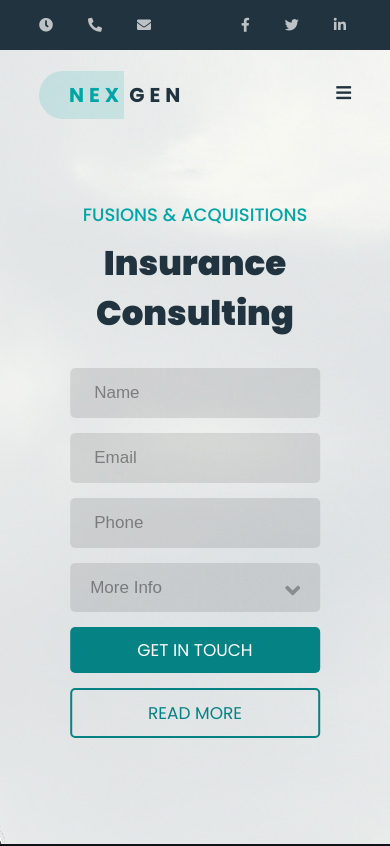
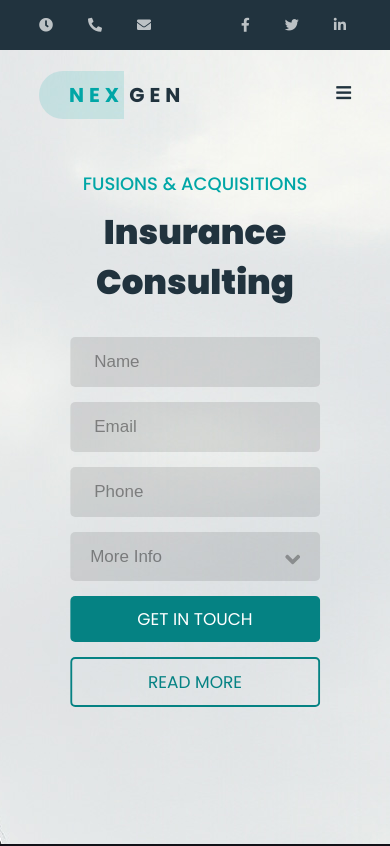
Before and after one commit to marcocanopoli/proj-html-vuejs, a Vue app: page / in a window 390 px wide. Shown: the top 846 px of the page. Built offline with nearby package versions, Linux system fonts and the light colour scheme.

Commit message:
SCSS refactor

```diff
--- a/src/components/SectionTitle.vue
+++ b/src/components/SectionTitle.vue
@@ -41,14 +41,14 @@ export default {
 
     div > * {
         margin-bottom: 20px;
+    }
 
-        .description {
-            @include flex-center ('cross');
-            justify-content: space-between;
+    .description {
+        @include flex-center ('cross');
+        justify-content: space-between;
 
-            div {
-                width: 80%;
-            }
+        div {
+            width: 80%;
         }
     }
 
--- a/src/components/TheCompany.vue
+++ b/src/components/TheCompany.vue
@@ -47,6 +47,7 @@ export default {
 
     .company {
         background-color: $bg-col;
+    }
 
     .container {
         @include flex-center ('both');
@@ -56,12 +57,11 @@ export default {
         & > div {
             width: calc((100% - 60px) / 2);
         }
+    }
 
     .company-cards {
         @include flex-wrap-between;
         margin-left: 90px;
     }
-        }
-    }
 
 </style>
--- a/src/components/TheFooter.vue
+++ b/src/components/TheFooter.vue
@@ -87,6 +87,7 @@ export default {
     @import '../assets/style/variables.scss';
     @import '../assets/style/mixins.scss';
 
+    //footer top
     .footer-top {
         @include flex-center ('both');
         width: 100%;
@@ -99,6 +100,8 @@ export default {
             & > div {
                 width: calc((100% - 90px) / 4);
             }
+        }
+    }
 
     .contacts {
         display: flex;
@@ -107,19 +110,6 @@ export default {
         padding-right: 15px;
         font-weight: 200;
         color: $white80;
-
-                .logo {
-                    color: $white80;
-
-                    span {
-                        font-size: 26px;
-
-                        &:first-child {
-                            border-top-left-radius: 50px;
-                            border-bottom-left-radius: 50px;
-                        }
-                    }
-                }
 
         i {
             margin-right: 10px;
@@ -137,10 +127,21 @@ export default {
             margin-top: 20px;
         }
     }
+
+    .logo {
+        color: $white80;
+
+        span {
+            font-size: 26px;
+
+            &:first-child {
+                border-top-left-radius: 50px;
+                border-bottom-left-radius: 50px;
+            }
+        }
     }
 
-    }
-
+    //footer bottom
     .footer-bottom {
         @include flex-center ('cross');
         height: 90px;
--- a/src/components/TheHeader.vue
+++ b/src/components/TheHeader.vue
@@ -40,8 +40,8 @@
         <!-- /menu -->
 
         <!-- hero -->
-        <div class="container hero">
-            <div>
+        <div class="container hero-box">
+            <div class="hero">
                 <h4>Fusions & acquisitions</h4>
                 <h1>Insurance consulting</h1>
                 <form>
@@ -96,6 +96,7 @@ export default {
         flex-direction: column;
         height: 100vh;
         background: url('../assets/img/bg-6.jpg') fixed 0% 30%;
+    }
 
     .top-bar {
         @include flex-center ('cross');
@@ -179,12 +180,13 @@ export default {
         }
     }
 
-        .hero {
+    .hero-box {
         @include flex-center ('cross');
         justify-content: flex-end;
         height: 100%;
+    }
 
-            div {
+    .hero {
         width: 45%;
 
         h1 {
@@ -217,51 +219,51 @@ export default {
             }
         }
     }
-        }
-    }
 
     //width media queries
-    @media screen and (max-width: 1599px){
+    @media screen and (max-width: 1599px) {
 
         .page-header {
             background-position: 80% 0%;
+        }
 
         .container {
             width: 70%;
         }
+
         #menu-button {
             display: none;
         }
 
-            .hero {
+        .hero-box {
             justify-content: center;
             text-align: center;
         }
-        }
+
     }
 
-    @media screen and (max-width: 1399px){
-        .page-header {
+    @media screen and (max-width: 1399px) {
 
         .hero {
-                div {
             width: 55%;
         }
-            }
-        }
+
     }
 
-    @media screen and (max-width: 1199px){
+    @media screen and (max-width: 1199px) {
+
         .page-header {
             background-position: 70% 0%;
+        }
+
         .container {
             width: 80%;
         }
-        }
+
     }
 
-    @media screen and (max-width: 991px){
-        .page-header {
+    @media screen and (max-width: 991px) {
+
         .top-bar{
             ul {
                 li {
@@ -279,7 +281,6 @@ export default {
         }
 
         .hero {
-                div {
             width: 70%;
 
             h1 {
@@ -292,12 +293,13 @@ export default {
         }
 
     }
-        }
+
+    @media screen and (max-width: 767px) {
+
+        .page-header {
+            background-position: 60% 0%;
         }
 
-    @media screen and (max-width: 767px){
-        .page-header {
-            background-position: 60% 0%;
         .menu {
             height: unset;
             padding-top: 20px;
@@ -327,11 +329,11 @@ export default {
             }
         }
 
+        .hero-box {
+            position: relative;
+        }
+
         .hero {
-                position: relative;
-
-                div:not(.select-box) {
-
             @include absolute-center;
             width: 60%;
 
@@ -344,12 +346,11 @@ export default {
                 margin-bottom: 15px;
             }
         }
-            }
-        }
+
     }
 
-    @media screen and (max-width: 575px){
-        .page-header {
+    @media screen and (max-width: 575px) {
+
         .menu {
             ul {
                 z-index: 1;
@@ -376,9 +377,8 @@ export default {
             }
         }
 
+        // .hero-box {
             .hero {
-
-                div:not(.select-box) {
                 width: 80%;
 
                 form {
@@ -391,36 +391,37 @@ export default {
                     }
                 }
             }
-            }
-        }
+        // }
+
     }
 
-    @media screen and (max-width: 450px){
-        .page-header {
+    @media screen and (max-width: 450px) {
+
         .hero {
-                div:not(.select-box) {
 
             h1 {
                 font-size: 34px;
                 line-height: 50px;
             }
         }
-            }
-        }
+
     }
 
     //height media queries
-    @media screen and (max-width: 575px) and (max-height: 800px) {
-        .page-header {
+    @media screen and (max-width: 575px) and (max-height: 900px) {
+
+        .hero-box {
+            margin-top: 60px;
+
+
+        }
+
         .hero {
-                margin-top: 30px;
-                margin-bottom: 30px;
-                div:not(.select-box) {
+            padding-bottom: 30px;
             overflow-y: scroll;
             height: 100%;
         }
-            }
-        }
+
     }
 
 </style>
--- a/src/components/TheNewsCard.vue
+++ b/src/components/TheNewsCard.vue
@@ -66,4 +66,5 @@ export default {
         }
 
     }
+
 </style>
--- a/src/components/TheNewsletter.vue
+++ b/src/components/TheNewsletter.vue
@@ -37,6 +37,7 @@ export default {
 
     .newsletter {
         background: url('../assets/img/bg-1.jpg') fixed center;
+    }
 
     .container {
         display: flex;
@@ -71,5 +72,5 @@ export default {
             }
         }
     }
-    }
+
 </style>
--- a/src/components/TheServices.vue
+++ b/src/components/TheServices.vue
@@ -52,10 +52,10 @@ export default {
 
     .services {
         background-color: $bg-light-col;
+    }
 
-        .services-cards {
-            @include flex-wrap-between;
-        }
+    .services-cards {
+        @include flex-wrap-between;
     }
 
 </style>
--- a/src/components/TheServicesCard.vue
+++ b/src/components/TheServicesCard.vue
@@ -1,5 +1,5 @@
 <template>
-    <div class="option">
+    <div class="services-card">
         <div>
             <i :class="option.icon"></i>
             <a :href="option.url">
@@ -23,7 +23,7 @@ export default {
 <style lang="scss" scoped>
     @import '../assets/style/variables.scss';
 
-    .option {
+    .services-card {
         width: calc((100% - 60px) / 3);
         margin-bottom: 30px;
         padding: 50px;
@@ -67,4 +67,5 @@ export default {
             margin-bottom: 20px;
         }
     }
+
 </style>
--- a/src/components/TheTeam.vue
+++ b/src/components/TheTeam.vue
@@ -53,9 +53,11 @@ export default {
 
     .team {
         background-color: $bg-col;
+    }
 
     .container {
         display: flex;
+    }
 
     .team-cards {
         @include flex-wrap-between;
@@ -93,6 +95,5 @@ export default {
             color: $black25;
         }
     }
-        }
-    }
+
 </style>
--- a/src/components/TheTeamCard.vue
+++ b/src/components/TheTeamCard.vue
@@ -1,7 +1,7 @@
 <template>
-    <div class="team-member">
+    <div class="team-card">
         <img :src="require(`../assets/img/team-${member.pic}.jpg`)" :alt="member.name + ' pic'">
-        <div>
+        <div class="info">
             <h3>{{ member.name }}</h3>
             <span>{{ member.jobTitle.toUpperCase() }}</span>
             <ul>
@@ -38,7 +38,7 @@ export default {
     @import '../assets/style/variables.scss';
     @import '../assets/style/mixins.scss';
 
-    .team-member {
+    .team-card {
         display: flex;
         height: 130px;
         width: calc((100% - 50px) / 2);
@@ -53,13 +53,15 @@ export default {
             margin-right: 30px;
             border-radius: 5px;
         }
+    }
 
-        & > div {
+    .info {
         @include flex-wrap-between;
 
         h3 {
             padding-top: 5px;
         }
+
         span {
             font-size: 15px;
             color: $white80;
@@ -101,5 +103,4 @@ export default {
         }
     }
 
-    }
 </style>
```
Lines whose indentation alone changed are shown as unchanged.
